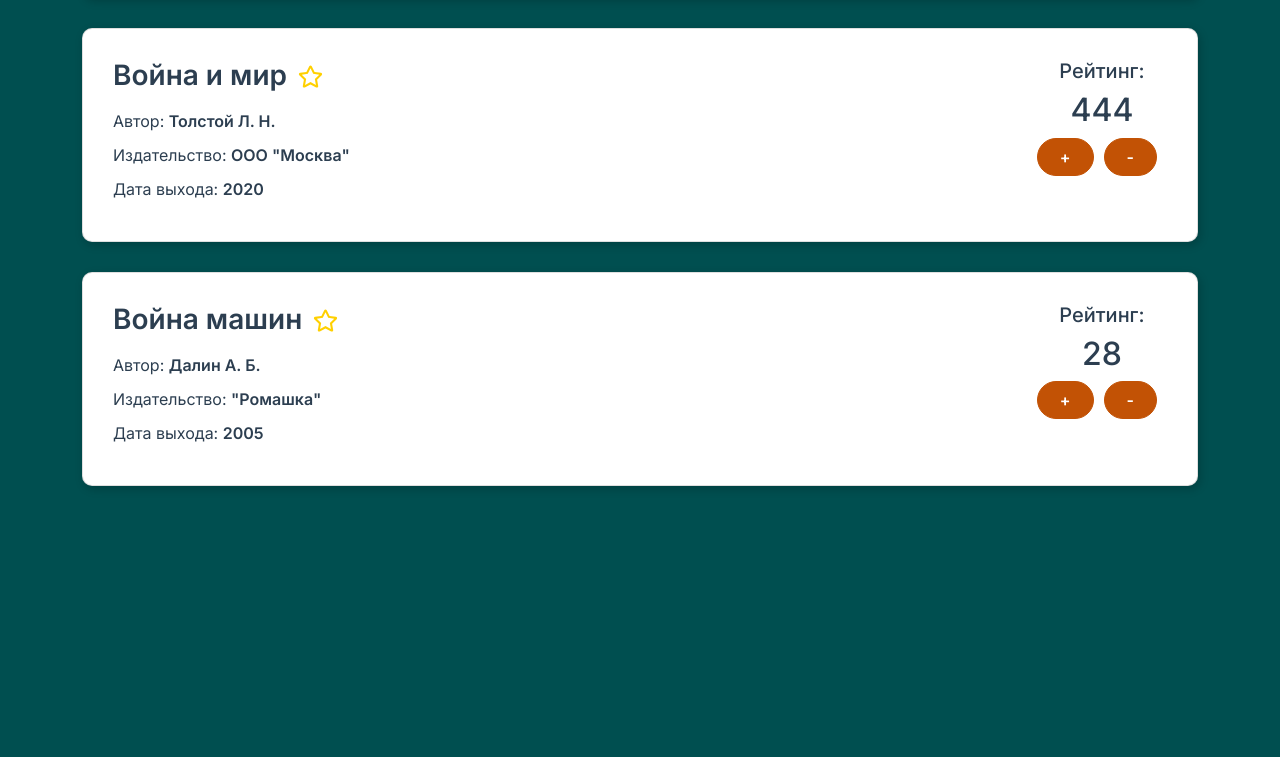
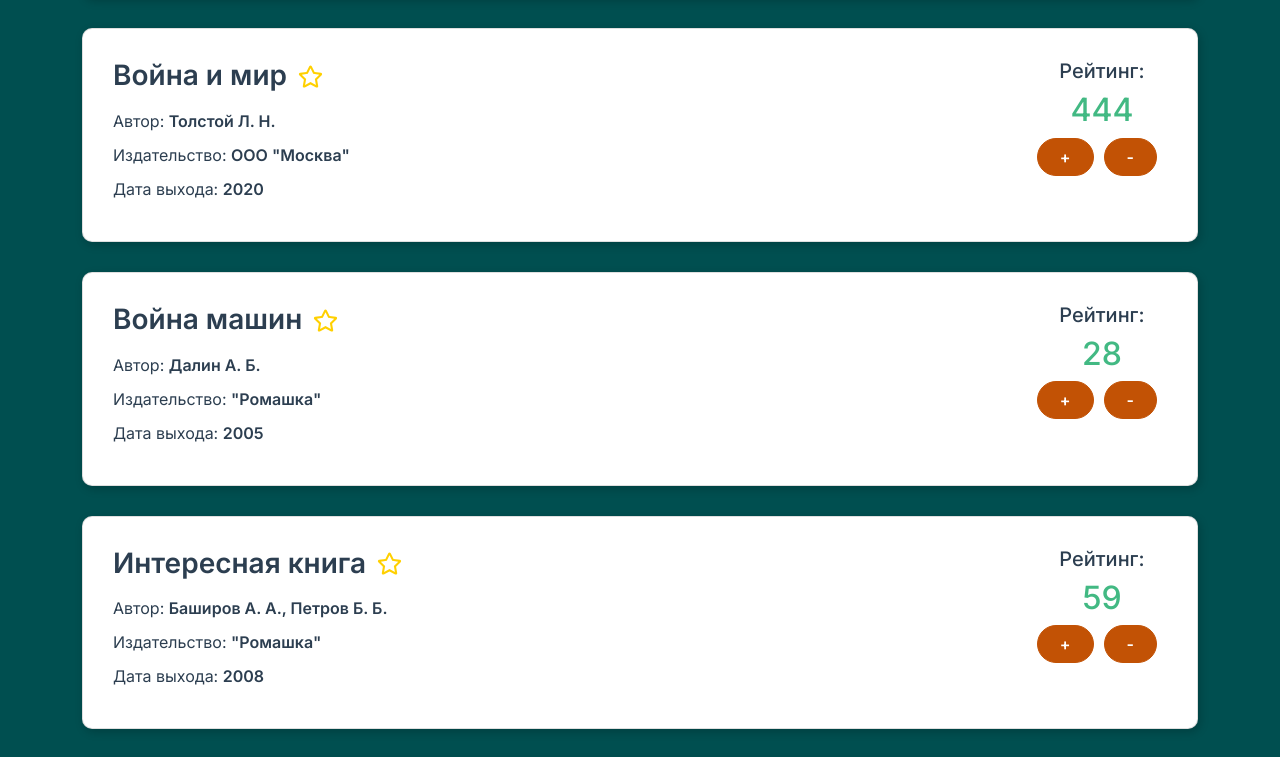
Before and after one commit to ANSNEKIT/ip-books, a Vue app: page /#/ in a window 1280 px wide. Shown: the part 1352-2109 px from the top of the page. Before the commit the page ends 1868 px from the top, so only its background shows below. Built offline with nearby package versions, Linux system fonts and the light colour scheme.

Commit message:
add filter logic

```diff
--- a/src/App.vue
+++ b/src/App.vue
@@ -23,7 +23,7 @@ export default {
         {
           id: 1,
           name: 'Евгений Онегин',
-          author: 'Пушкин А.С.',
+          authors: 'Пушкин А.С.',
           publisher: 'ООО "Счастливый мир"',
           year: '2018',
           rating: 543,
@@ -33,7 +33,7 @@ export default {
         {
           id: 2,
           name: 'Война и мир',
-          author: 'Толстой Л. Н.',
+          authors: 'Толстой Л. Н.',
           publisher: 'ООО "Москва"',
           year: '2020',
           rating: 444,
@@ -43,10 +43,41 @@ export default {
         {
           id: 3,
           name: 'Война машин',
-          author: 'Далин А. Б.',
+          authors: 'Далин А. Б.',
           publisher: '"Ромашка"',
           year: '2005',
           rating: 28,
+          isChangeRating: true,
+          favourite: false,
+        },
+        {
+          id: 4,
+          name: 'Интересная книга',
+          authors: 'Баширов А. А., Петров Б. Б.',
+          publisher: '"Ромашка"',
+          year: '2008',
+          rating: 59,
+          isChangeRating: true,
+          favourite: false,
+        },
+        {
+          id: 5,
+          name: 'Интересная книга',
+          authors: 'Баширов А. А., Петров Б. Б.',
+          publisher: '"Ромашка"',
+          year: '2000',
+          rating: 135,
+          isChangeRating: true,
+          favourite: false,
+        },
+
+        {
+          id: 6,
+          name: 'Приключение',
+          authors: 'Абрикосов А. А',
+          publisher: '"Ромашка"',
+          year: '2000',
+          rating: -3,
           isChangeRating: true,
           favourite: false,
         },
--- a/src/app.css
+++ b/src/app.css
@@ -166,129 +166,7 @@ a {
     padding: 0.5rem 0;
 }
 
-.alert {
-    padding: 1rem 1.5rem;
-    border-left-width: .5rem;
-    border-left-style: solid;
-    margin: 1rem 0;
-    position: relative;
-    border-bottom-right-radius: 2px;
-    border-top-right-radius: 2px;
-}
 
-.alert.primary {
-    border-color: #42b983;
-    background-color: #f8f8f8;
-}
-
-.alert.danger {
-    border-color: #e53935;
-    background-color: #f8f8f8;
-}
-
-.alert.warning {
-    border-color: #c25205;
-    background-color: #f8f8f8;
-}
-
-.alert p {
-    color: #222;
-    line-height: 1.7;
-}
-
-.alert-title {
-    text-transform: uppercase;
-    font-weight: 600;
-    margin-bottom: -.4rem;
-    color: #222;
-}
-
-.modal {
-    position: fixed;
-    top: 60px;
-    width: 600px;
-    padding: 1rem;
-    background: #fff;
-    z-index: 1000;
-    left: 50%;
-    border-radius: 10px;
-    transform: translateX(-50%);
-    box-shadow: 2px 3px 10px rgba(0, 0, 0, 0.2);
-}
-
-.modal-backdrop {
-    position: fixed;
-    top: 0;
-    right: 0;
-    left: 0;
-    bottom: 0;
-    background: rgba(0, 0, 0, .35);
-}
-
-
-.loader {
-    font-size: 10px;
-    margin: 50px auto;
-    text-indent: -9999em;
-    width: 11em;
-    height: 11em;
-    border-radius: 50%;
-    background: #ffffff;
-    background: -moz-linear-gradient(left, #ffffff 10%, rgba(255, 255, 255, 0) 42%);
-    background: -webkit-linear-gradient(left, #ffffff 10%, rgba(255, 255, 255, 0) 42%);
-    background: -o-linear-gradient(left, #ffffff 10%, rgba(255, 255, 255, 0) 42%);
-    background: -ms-linear-gradient(left, #ffffff 10%, rgba(255, 255, 255, 0) 42%);
-    background: linear-gradient(to right, #ffffff 10%, rgba(255, 255, 255, 0) 42%);
-    position: relative;
-    -webkit-animation: load3 1.4s infinite linear;
-    animation: load3 1.4s infinite linear;
-    -webkit-transform: translateZ(0);
-    -ms-transform: translateZ(0);
-    transform: translateZ(0);
-}
-.loader:before {
-    width: 50%;
-    height: 50%;
-    background: #ffffff;
-    border-radius: 100% 0 0 0;
-    position: absolute;
-    top: 0;
-    left: 0;
-    content: '';
-}
-.loader:after {
-    background: #2c3e50;
-    width: 75%;
-    height: 75%;
-    border-radius: 50%;
-    content: '';
-    margin: auto;
-    position: absolute;
-    top: 0;
-    left: 0;
-    bottom: 0;
-    right: 0;
-}
-@-webkit-keyframes load3 {
-    0% {
-        -webkit-transform: rotate(0deg);
-        transform: rotate(0deg);
-    }
-    100% {
-        -webkit-transform: rotate(360deg);
-        transform: rotate(360deg);
-    }
-}
-@keyframes load3 {
-    0% {
-        -webkit-transform: rotate(0deg);
-        transform: rotate(0deg);
-    }
-    100% {
-        -webkit-transform: rotate(360deg);
-        transform: rotate(360deg);
-    }
-}
 
 .navbar {
   display: flex;
--- a/src/components/AppBooks.vue
+++ b/src/components/AppBooks.vue
@@ -4,7 +4,7 @@
       <div class="book-info">
         <div class="d-flex mb-3">
           <h3 class="book-name">
-            <strong>{{ name }}</strong>
+            <strong>{{ book.name }}</strong>
           </h3>
           <button
             @click="toggleFavouriteIcon"
@@ -17,22 +17,28 @@
           </button>
         </div>
         <p class="book-author">
-          Автор: <strong>{{ author }}</strong>
+          Автор: <strong>{{ book.authors }}</strong>
         </p>
         <p class="book-publisher">
-          Издательство: <strong>{{ publisher }}</strong>
+          Издательство: <strong>{{ book.publisher }}</strong>
         </p>
         <p class="book-date">
           Дата выхода:
           <time
-            ><strong>{{ year }}</strong></time
+            ><strong>{{ book.year }}</strong></time
           >
         </p>
       </div>
 
       <div class="book-rating">
         <h5 class="text-center">Рейтинг:</h5>
-        <h2 class="text-center">{{ localRating }}</h2>
+        <h2
+          class="text-center"
+          :class="{
+            'rating-green': localRating > 0,
+            'rating-red': localRating < 0,
+          }"
+        >{{ localRating }}</h2>
         <button
           v-if=isActiveButton
           @click="upCount"
@@ -60,11 +66,7 @@ export default {
   inject: ['dataBooks', 'favoriteBooks'],
   props: {
     id: Number,
-    name: String,
-    author: String,
-    publisher: String,
-    year: String,
-    rating: Number,
+    book: Object,
     isChangeRating: Boolean,
     favourite: Boolean,
     identity: Number,
@@ -77,9 +79,9 @@ export default {
 
   data() {
     return {
-      isLocalFavourite: this.favourite,
+      isLocalFavourite: this.book.favourite,
       isActiveButton: this.isChangeRating,
-      localRating: this.rating,
+      localRating: this.book.rating,
     };
   },
 
@@ -130,4 +132,11 @@ export default {
     margin: 0;
     margin-bottom: 10px;
   }
+  .rating-green {
+    color: #42b983;
+  }
+
+  .rating-red {
+    color: #e53935;
+  }
 </style>
--- a/src/components/AppFilters.vue
+++ b/src/components/AppFilters.vue
@@ -11,6 +11,7 @@
             name="publisher"
             placeholder='ООО "Счастливый мир"'
             class="form-control"
+            v-model="publisher"
           />
         </div>
         <div class="col-md-6 mb-3">
@@ -23,24 +24,34 @@
             class="form-control"
             min="1950"
             max="2021"
+            v-model="year"
           />
         </div>
       </div>
 
       <div class="row mb-4">
         <div class="col-md-12 mb-3">
-          <label class="form-label" for="author">Авторы</label>
+          <label class="form-label" for="authors">Авторы</label>
           <input
             type="text"
-            id="author"
-            name="author"
+            id="authors"
+            name="authors"
             placeholder="Иванов, Петров"
             class="form-control"
+            v-model.trim="authors"
           />
         </div>
       </div>
 
-      <button type="button" class="button primary me-4" value="submit">
+      <button
+        @click="$emit('filters', {
+          publisher,
+          year,
+          authors
+        })"
+        type="button"
+        class="button primary me-4"
+        value="submit">
         Применить
       </button>
       <button type="reset" class="button">Сбросить</button>
@@ -52,6 +63,17 @@
 <script>
 export default {
   name: 'appFilters',
+  data() {
+    return {
+      publisher: '',
+      year: '',
+      authors: '',
+    };
+  },
+  emits: {
+    filters: (val) => typeof val === 'object',
+  },
+
 };
 </script>
 
--- a/src/components/AppSearch.vue
+++ b/src/components/AppSearch.vue
@@ -11,7 +11,7 @@
           id="name_books"
           type="text"
           placeholder="Евгений Онегин"
-          v-model="name"
+          v-model.trim="name"
           @keydown.enter="dispatchSearch"
         />
       </div>
--- a/src/views/Home.vue
+++ b/src/views/Home.vue
@@ -10,22 +10,16 @@
         алвафиту, дате выхода, рейтингу.
       </p>
       <app-search @search="searchBooks"></app-search>
-      <app-filters></app-filters>
+      <app-filters @filters="dispatchFilteredBooks"></app-filters>
       <app-sort></app-sort>
     </div>
 
     <app-no-books v-if="!books.length"></app-no-books>
     <app-books
       v-else
-      v-for="(book, identity) in books"
+      v-for="(book, identity) in filteredBooks"
       :key="book.id"
-      :id="book.id"
-      :name="book.name"
-      :author="book.author"
-      :publisher="book.publisher"
-      :year="book.year"
-      :rating="book.rating"
-      :favourite="book.favourite"
+      :book="book"
       :identity="identity"
       :isChangeRating="book.isChangeRating"
       @add-favourite="dispatchFavorite"
@@ -55,6 +49,9 @@ export default {
   data() {
     return {
       books: this.dataBooks,
+      filteredBooks: this.dataBooks,
+      searchParams: '',
+      filterParams: {},
     };
   },
   methods: {
@@ -129,9 +126,29 @@ export default {
       const resultBooks = this.dataBooks.filter((book) => {
         return book.name.toLowerCase().includes(str.toLowerCase());
       });
-      this.books = resultBooks;
+      this.filteredBooks = resultBooks;
+    },
+
+    dispatchFilteredBooks(options) {
+      // eslint-disable-next-line arrow-body-style
+      const publisherFilter = this.filteredBooks.filter((book) => {
+        return book.publisher.toLowerCase().includes(options.publisher.toLowerCase());
+      });
+
+      // eslint-disable-next-line arrow-body-style
+      const yearFilter = publisherFilter.filter((book) => {
+        return book.year.toLowerCase().includes(options.year.toLowerCase());
+      });
+
+      // eslint-disable-next-line arrow-body-style
+      const authorsFilter = yearFilter.filter((book) => {
+        return book.authors.toLowerCase().includes(options.authors.toLowerCase());
+      });
+
+      this.filteredBooks = authorsFilter;
     },
   },
+
 };
 </script>
 
```
